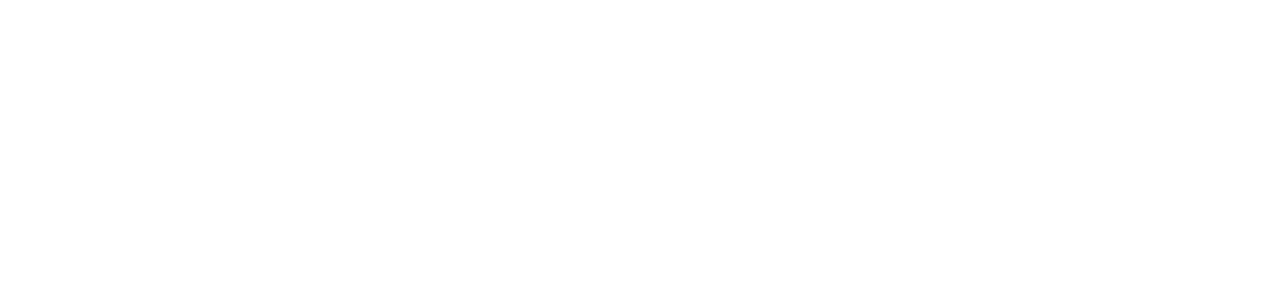
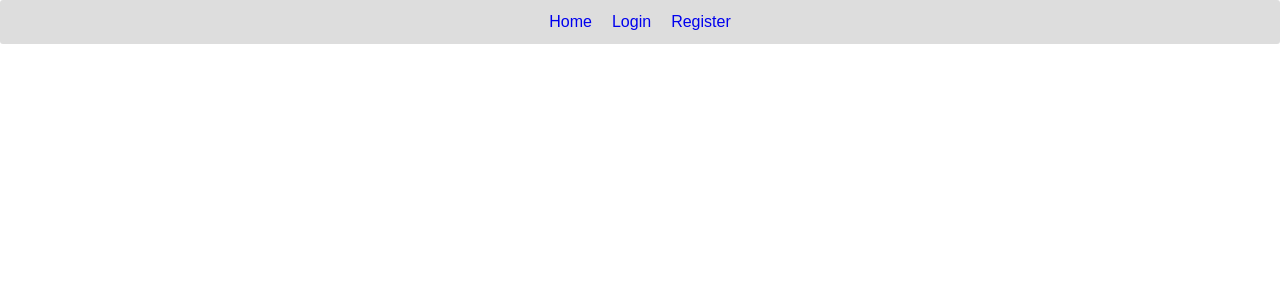
Before and after one commit to naskodaskalov/ReactWebApplication, a React (Create React App) app: page / in a window 1280 px wide. Shown: the top 300 px of the page. Built offline with nearby package versions, Linux system fonts and the light colour scheme.

Commit message:
create Navigation Bar

```diff
--- a/src/App.js
+++ b/src/App.js
@@ -1,13 +1,22 @@
 import React, { Component } from 'react';
 import './App.css';
+import NavigationBar from './Components/NavigationBar';
 
-class App extends Component {
+export default class App extends Component {
+  constructor(props){
+    super(props);
+    this.state = {
+        username: sessionStorage.getItem("username"),
+        userId: sessionStorage.getItem("userId")
+    }
+  }
   render() {
     return (
       <div className="App">
+        <header>
+          <NavigationBar username={this.state.username}/>
+        </header>
       </div>
     );
   }
 }
-
-export default App;
--- /dev/null
+++ b/src/Components/Footer.js
@@ -0,0 +1,3 @@
+/**
+ * Created by petar on 2016-11-29.
+ */
--- /dev/null
+++ b/src/Components/NavigationBar.css
@@ -0,0 +1,23 @@
+.links {
+    background: #DDD;
+    text-align: center;
+    padding: 10px 5px;
+    line-height: 1.5;
+    border-radius: 3px;
+    overflow: auto;
+}
+
+.links a {
+    text-decoration: none;
+    padding: 5px 10px;
+    border-radius: 5px;
+}
+
+.links a:hover {
+    background: #BBB;
+}
+
+.links .loggedInUser {
+    float: right;
+    margin-right: 10px;
+}
--- /dev/null
+++ b/src/Components/NavigationBar.js
@@ -0,0 +1,27 @@
+import React, { Component } from 'react';
+import './NavigationBar.css';
+
+export default class NavigationBar extends Component {
+
+    render() {
+        if(this.props.username != null){
+            return (
+                <div className="links">
+                    <a href="#" >Home</a>
+                    <a href="#" >Posts</a>
+                    <a href="#" >Create Post</a>
+                    <a href="#" >Logout</a>
+                </div>
+            );
+        } else {
+            return (
+                <div className="links">
+                    <a href="#" >Home</a>
+                    <a href="#" >Login</a>
+                    <a href="#" >Register</a>
+                </div>
+            );
+        }
+
+    }
+}
```
